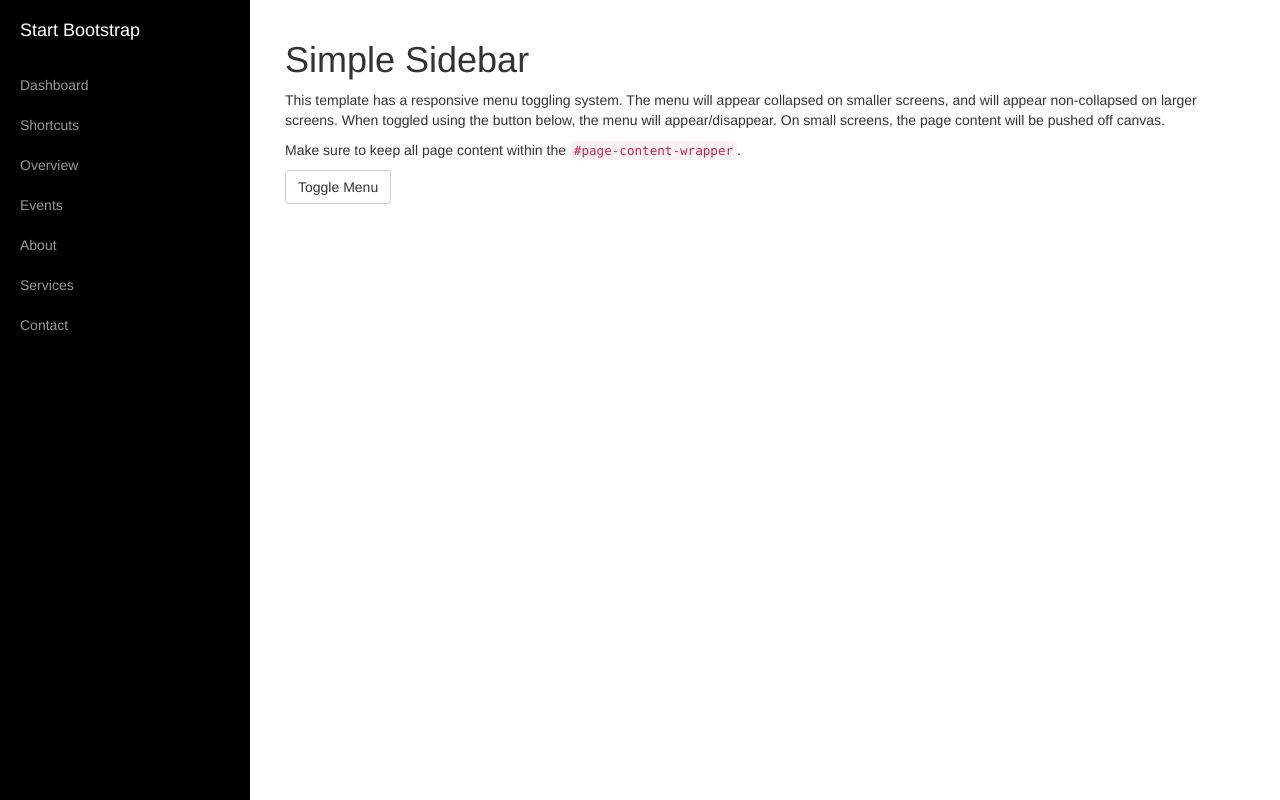
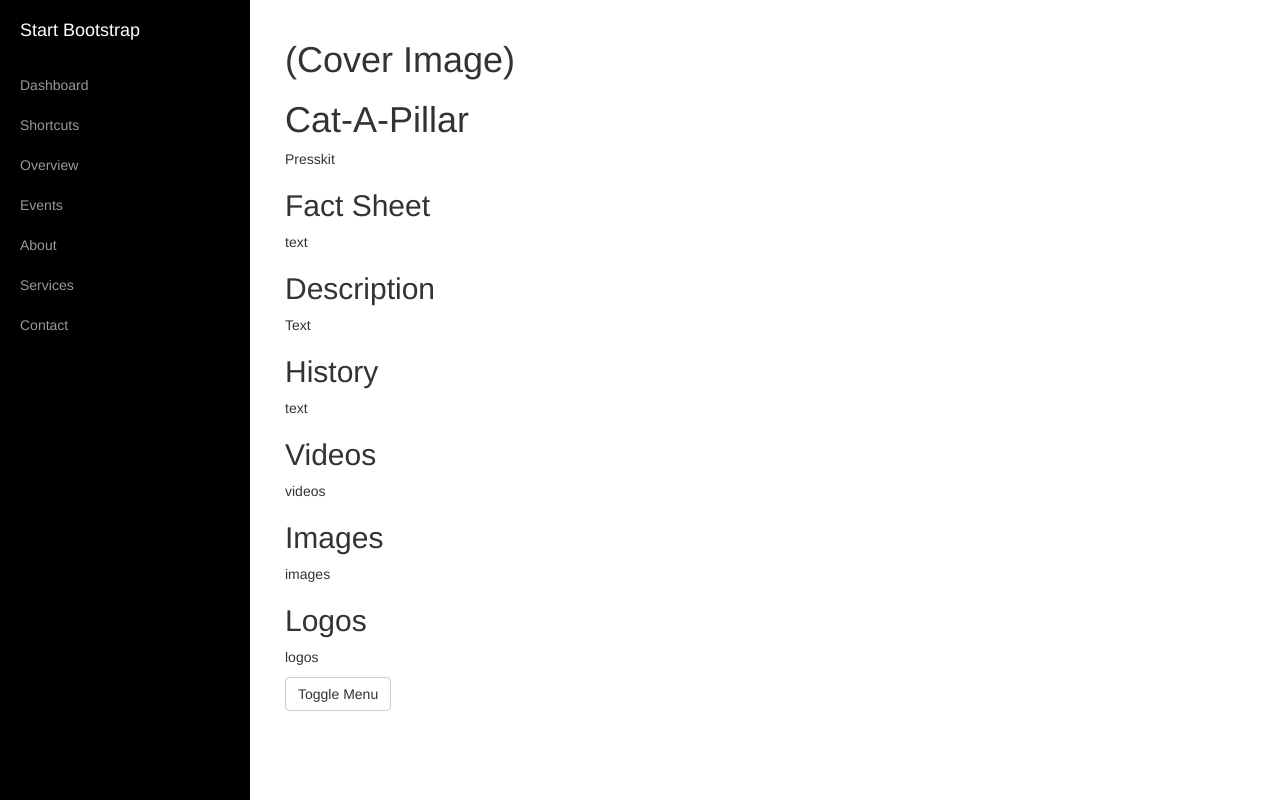
Before and after one commit to miasarrio/Test2, a plain HTML site: page index.html in a window 1280 px wide. Drawn offline with Linux system fonts and the light colour scheme.

Commit message:
Update index.html

```diff
--- a/index.html
+++ b/index.html
@@ -9,7 +9,8 @@
     <meta name="description" content="">
     <meta name="author" content="">
 
-    <title>Simple Sidebar - Start Bootstrap Template</title>
+
+    <title>Cat-A-Pillar - Presskit</title>
 
     <!-- Bootstrap Core CSS -->
     <link href="css/bootstrap.min.css" rel="stylesheet">
@@ -68,9 +69,22 @@
             <div class="container-fluid">
                 <div class="row">
                     <div class="col-lg-12">
-                        <h1>Simple Sidebar</h1>
-                        <p>This template has a responsive menu toggling system. The menu will appear collapsed on smaller screens, and will appear non-collapsed on larger screens. When toggled using the button below, the menu will appear/disappear. On small screens, the page content will be pushed off canvas.</p>
-                        <p>Make sure to keep all page content within the <code>#page-content-wrapper</code>.</p>
+                        <h1>(Cover Image)</h1>
+                        <h1>Cat-A-Pillar</h1>
+                        <p>Presskit</p>
+                        <h2>Fact Sheet</h2>
+                        <p>text</p>
+                        <h2>Description</h2>
+                        <p>Text</p>
+                        <h2>History</h2>
+                        <p>text</p>
+                        <h2>Videos</h2>
+                        <p>videos</p>
+                        <h2>Images</h2>
+                        <p>images</p>
+                        <h2>Logos</h2>
+                        <p>logos</p>
+
                         <a href="#menu-toggle" class="btn btn-default" id="menu-toggle">Toggle Menu</a>
                     </div>
                 </div>
```
